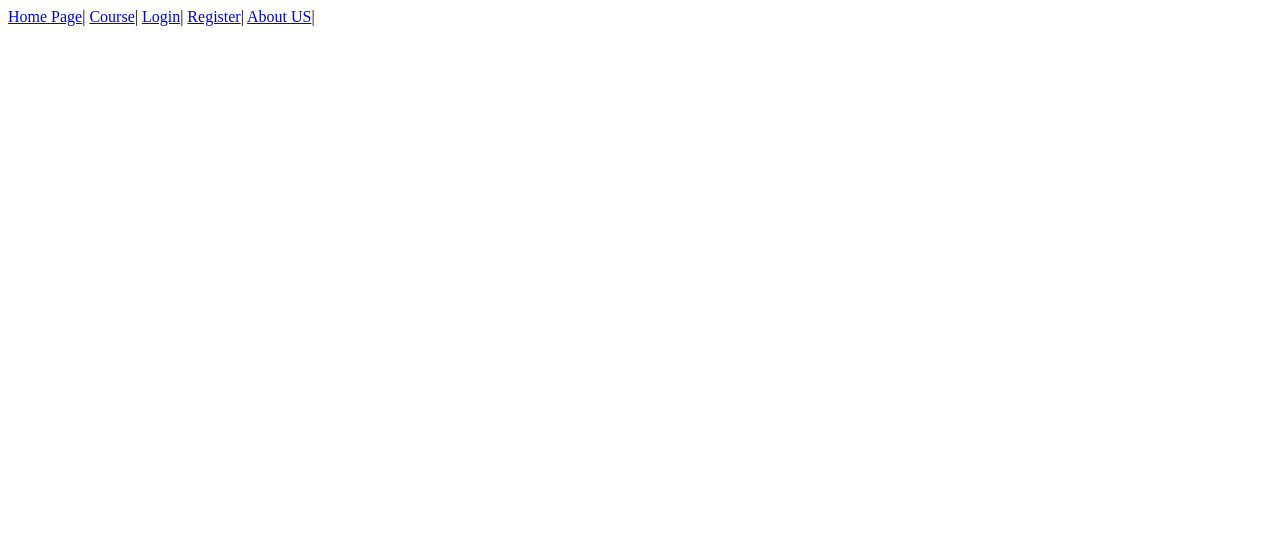
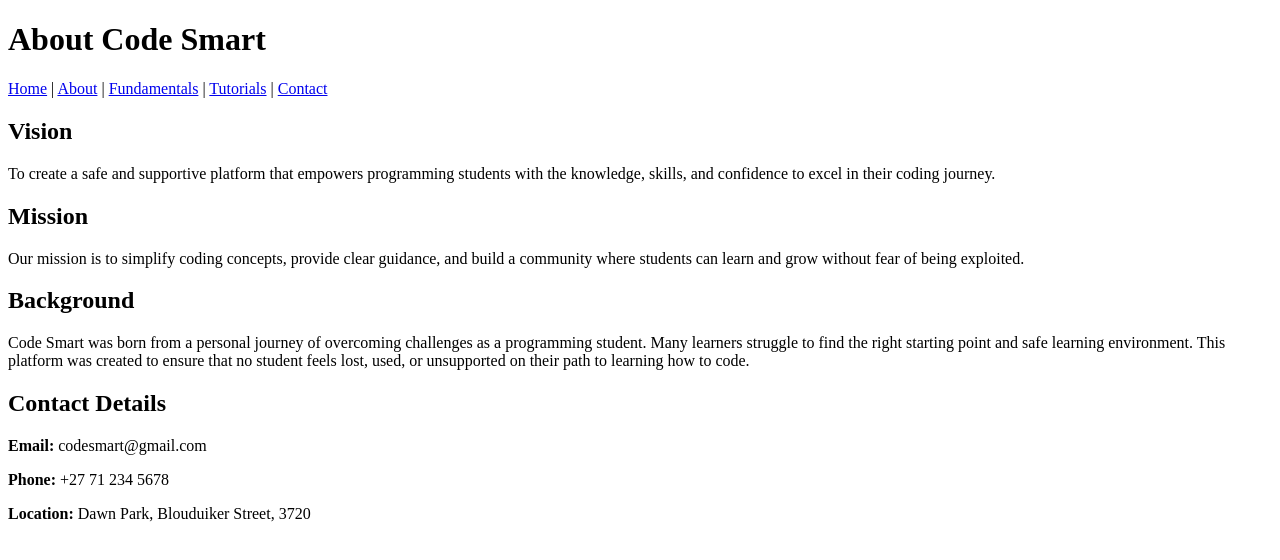
Before and after one commit to Mukona27/WEDEPART1, a plain HTML site: page about.html in a window 1280 px wide. Drawn offline with Linux system fonts and the light colour scheme.

Commit message:
second commit

```diff
--- a/about.html
+++ b/about.html
@@ -1,18 +1,32 @@
 <!DOCTYPE html>
-<html>
+<html lang="en">
 <head>
-    <meta charset="UTF-8" />
-    <title>title</title>
+  <meta charset="UTF-8">
+  <meta name="viewport" content="width=device-width, initial-scale=1.0">
+  <title>Code Smart | About</title>
 </head>
 <body>
-    <header>
-    <nav>
-        <a href="Home Page.html">Home Page</a>|<!-- Web Page -->
-        <a href="course.html">Course</a>|<!--Web Page-->
-        <a href="login.html">Login</a>|<!--web page-->
-        <a href="Register.html">Register</a>|<!--web page-->
-        <a href="about.html">About US</a>|<!--Web page-->
-     </nav>
-     </header>
+  <h1>About Code Smart</h1>
+  <nav>
+    <a href="index.html">Home</a> |
+    <a href="about.html">About</a> |
+    <a href="fundamentals.html">Fundamentals</a> |
+    <a href="tutorials.html">Tutorials</a> |
+    <a href="contact.html">Contact</a>
+  </nav>
+
+  <h2>Vision</h2>
+  <p>To create a safe and supportive platform that empowers programming students with the knowledge, skills, and confidence to excel in their coding journey.</p>
+
+  <h2>Mission</h2>
+  <p>Our mission is to simplify coding concepts, provide clear guidance, and build a community where students can learn and grow without fear of being exploited.</p>
+
+  <h2>Background</h2>
+  <p>Code Smart was born from a personal journey of overcoming challenges as a programming student. Many learners struggle to find the right starting point and safe learning environment. This platform was created to ensure that no student feels lost, used, or unsupported on their path to learning how to code.</p>
+
+  <h2>Contact Details</h2>
+  <p><strong>Email:</strong> codesmart@gmail.com</p>
+  <p><strong>Phone:</strong> +27 71 234 5678</p>
+  <p><strong>Location:</strong> Dawn Park, Blouduiker Street, 3720</p>
 </body>
 </html>
```
Also changed, not shown: course.html (+5 -6 lines).
